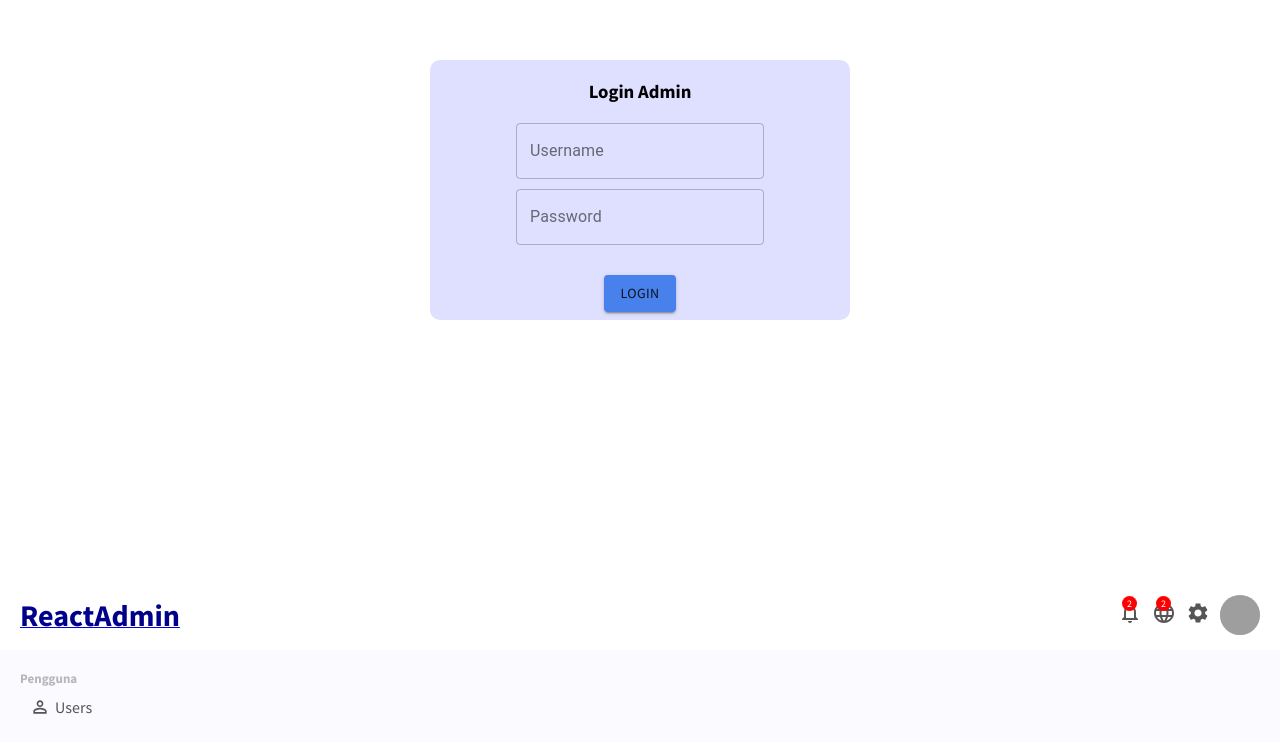
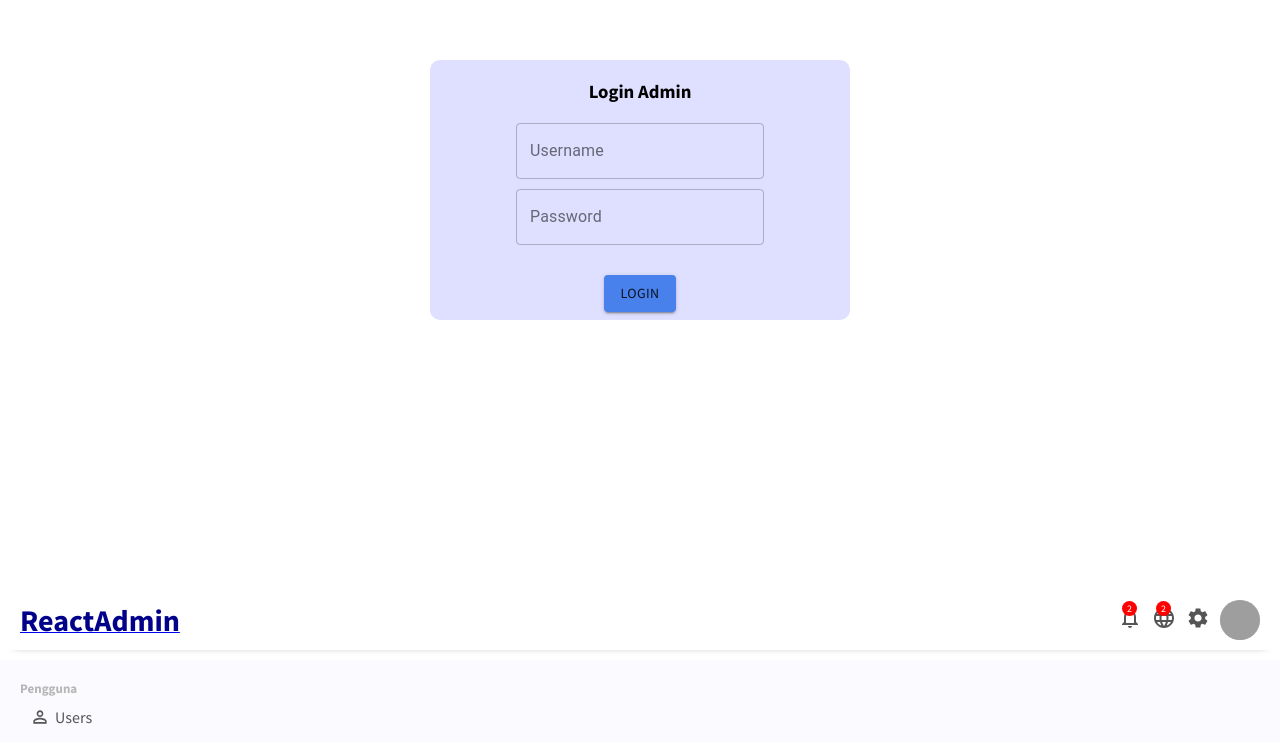
Before and after one commit to ahmadrayz007/admin-app, a React (Create React App) app: page /login in a window 1280 px wide. Shown: the part 210-952 px from the top of the page. Built offline with nearby package versions, Linux system fonts and the light colour scheme; grey boxes are pictures that could not be loaded.

Commit message:
box shadow

```diff
--- a/src/components/topbar/topbar.css
+++ b/src/components/topbar/topbar.css
@@ -1,10 +1,11 @@
 .topbar{
     width: 100%;
-    height: 50px;
+    height: 60px;
     background-color: #fff;
     position: sticky;
     top: 0;
     z-index: 999;
+    box-shadow: 0px 9px 9px -15px #111;
 }
 
 .topbarWrapper{
```
